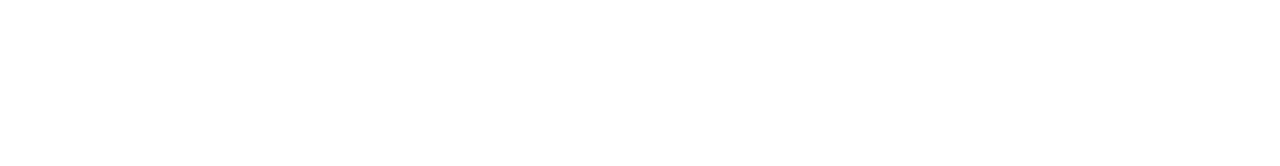
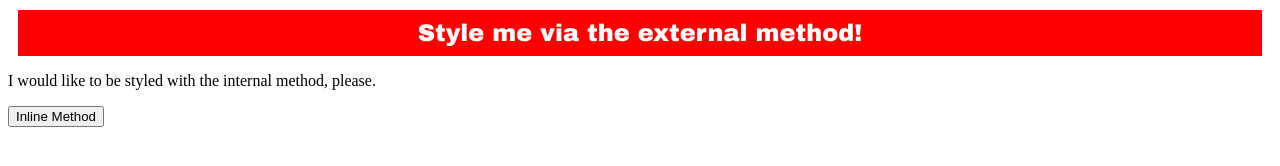
Before and after one commit to jakecohen-96/Exercise-1, a plain HTML site: page index.html in a window 1280 px wide. Drawn offline with Linux system fonts and the light colour scheme.

Commit message:
did external

```diff
--- a/index.html
+++ b/index.html
@@ -6,6 +6,8 @@
     <title>Document</title>
 </head>
 <body>
-
+    <div>Style me via the external method!</div>
+    <p>I would like to be styled with the internal method, please.</p>
+    <button>Inline Method</button>
 </body>
 </html>
--- a/style.css
+++ b/style.css
@@ -0,0 +1,10 @@
+div {
+    background-color: red;
+    color: white;
+    font-size: 24;
+    font-family: arial black;
+    font-weight: bold;
+    padding: 10;
+    margin: 10;
+    text-align: center;
+}
```
